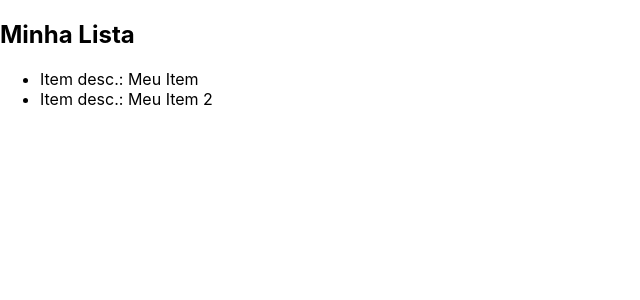
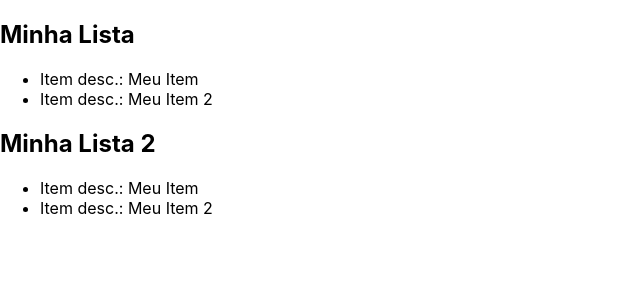
Before and after one commit to claudiojsantos/list-buy-frontend, a React (Create React App) app: page / in a window 1280 px wide. Shown: the top 300 px of the page, without its empty margins (0-640 px from the left). Built offline with nearby package versions, Linux system fonts and the light colour scheme.

Commit message:
creating UserListsComponent

```diff
--- a/src/App.js
+++ b/src/App.js
@@ -3,7 +3,8 @@ import ListComponent from './components/ListComponent'
 function App() {
   return (
     <div className="App">
-      <ListComponent />
+      <ListComponent lista='Minha Lista' />
+      <ListComponent lista='Minha Lista 2' />
     </div>
   );
 }
--- a/src/components/ListComponent.js
+++ b/src/components/ListComponent.js
@@ -1,10 +1,11 @@
 import React from 'react'
 import ItemComponent from './ItemComponent'
+import UserListComponent from './UserListComponent'
 
-function ListComponent(){
+function ListComponent(props){
     return (
         <div>
-            <h2>Minha Lista</h2>
+            <h2><UserListComponent nomeLista={props.lista} /></h2>
             <ul>
                 <ItemComponent name="Meu Item" />
                 <ItemComponent name="Meu Item 2" />
--- /dev/null
+++ b/src/components/UserListComponent.js
@@ -0,0 +1,11 @@
+import React from 'react'
+
+function UserListComponent(props) {
+    return (
+        <div>
+            {props.nomeLista}
+        </div>
+    )
+}
+
+export default UserListComponent
```
